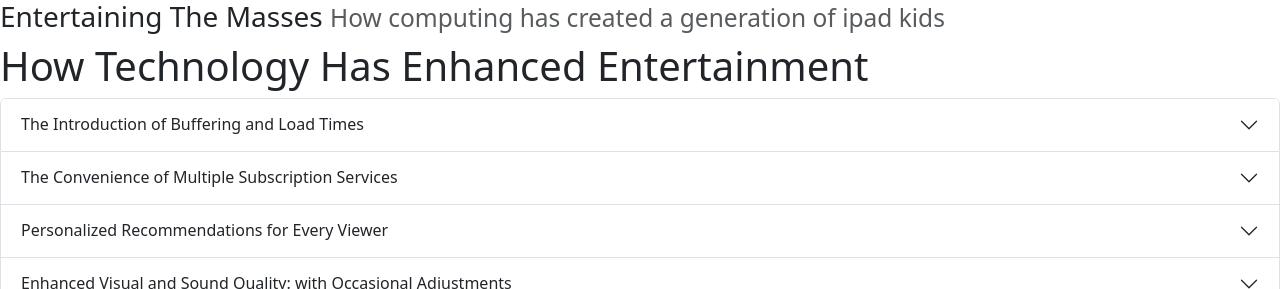
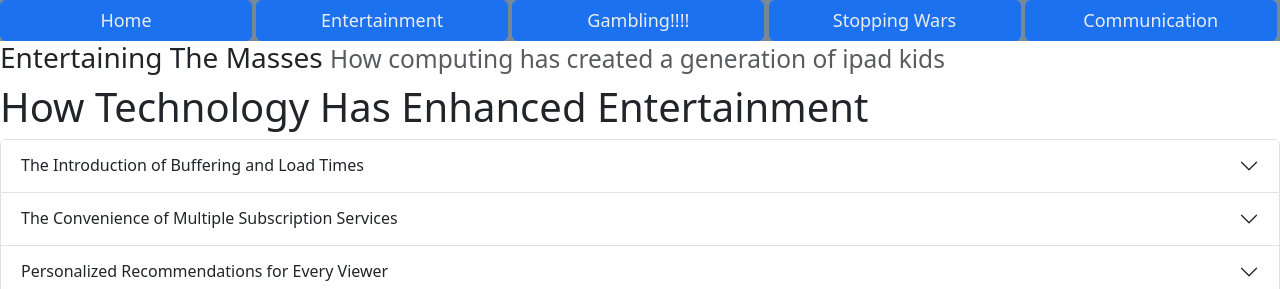
Before and after one commit to agentry825/Collaborative-Project, a plain HTML site: page EntertainingTheMasses.html in a window 1280 px wide. Shown: the top 289 px of the page. Drawn offline with nearby package versions, Linux system fonts and the light colour scheme.

Commit message:
Added nav bar to Entertainment

```diff
--- a/EntertainingTheMasses.html
+++ b/EntertainingTheMasses.html
@@ -5,9 +5,62 @@
     <meta name="viewport" content="width=device-width, initial-scale=1.0">
     <link href="https://cdn.jsdelivr.net/npm/bootstrap@5.3.0/dist/css/bootstrap.min.css" rel="stylesheet" crossorigin="anonymous">
     <title>Document</title>
+    <style>
+        .column {
+            float: left;
+            width: 49%;
+            padding: 5px;
+        }
+        .row::after {
+            content: "";
+            clear: both;
+            display: table;
+        }
 
+        .navbar-btn {
+            display: inline-block;
+            margin: 0;
+        }
+
+        #navbar1 {
+            width: 100%;
+            height: 100%;
+            background-color: lightslategray;
+        }
+
+        .navbar-btn>a {
+            font-size: large;
+            width: 14em;
+            opacity: 85%;
+        }
+
+        #topleftbox {
+            height: 10%;
+            width: auto;
+            top: 10%;
+        }
+
+
+
+    </style>
 </head>
 <body>
+    <div id="navbar1">
+        <div class="navbar-btn">
+            <a class="btn btn-primary" href="index.html">Home</a>
+        </div>
+        <div class="navbar-btn">
+            <a class="btn btn-primary" href="EntertainingTheMasses.html">Entertainment</a>
+        </div>
+        <div class="navbar-btn">
+            <a class="btn btn-primary" href="welovegambling.html">Gambling!!!!</a>
+        </div>
+        <div class="navbar-btn">
+            <a class="btn btn-primary" href="icbm.html">Stopping Wars</a></div>
+        <div class="navbar-btn">
+            <a class="btn btn-primary" href="comms.html">Communication</a></div>
+    </div>
+
 
     <div class="box">
         <h3> Entertaining The Masses
```
